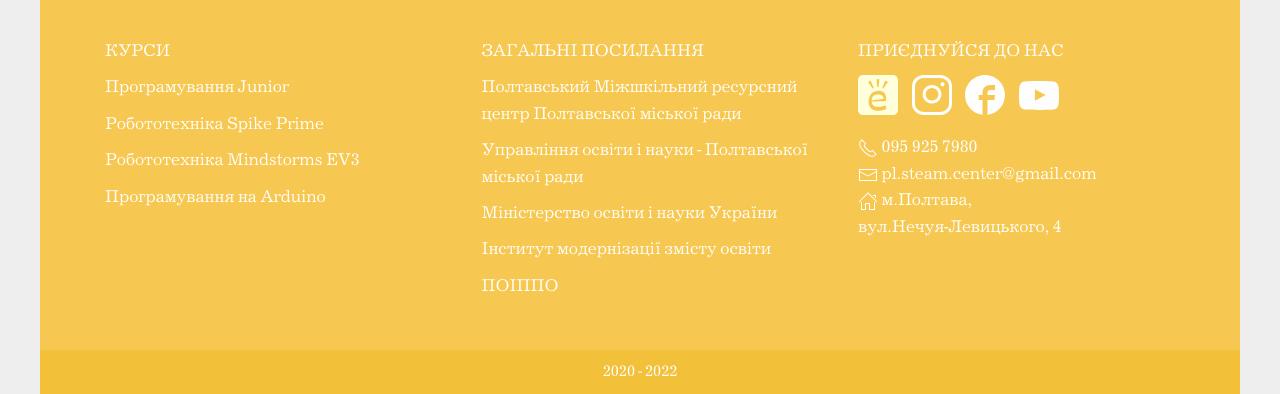
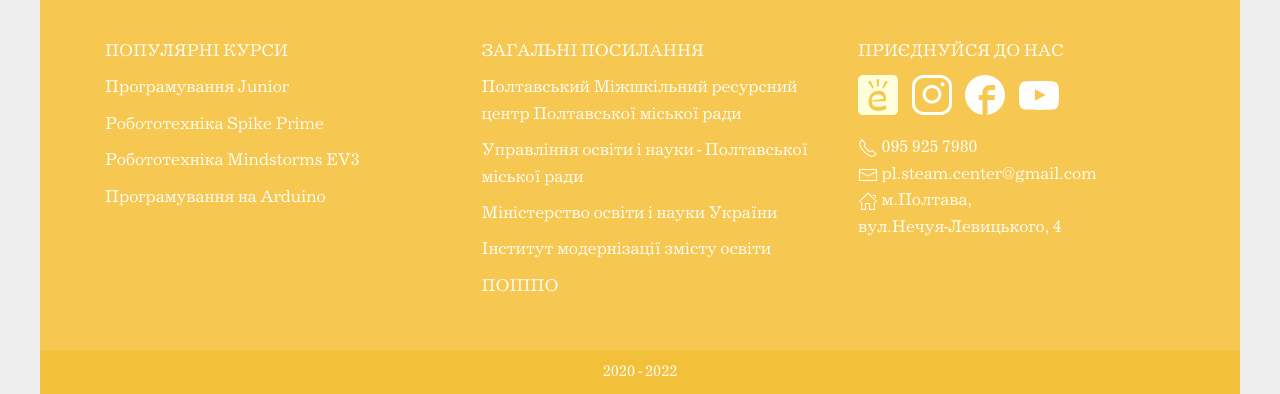
Before and after one commit to blackange1/steamcentre, a Django app: page / in a window 1280 px wide. Shown: the part 3907-4301 px from the top of the page. Run offline with Django 4.2, Linux system fonts and the light colour scheme; data that the repository does not hold is empty.

Commit message:
debag footer again

```diff
--- a/app/static/js/main.js
+++ b/app/static/js/main.js
@@ -1,20 +1,8 @@
-// const sleep = (ms) => {
-//     ms += new Date().getTime();
-//     while (new Date() < ms){}
-// }
-
 document.addEventListener('DOMContentLoaded', function(){
     const print = (obj) => {
         console.log(obj)
     }
-//    //render menu
-//    // document.getElementById('mainMenu').innerHTML = menu
-//
-//    //render footer
-//    // document.getElementById('mainFooter').innerHTML = footer
-//
-    //render scrollUp
-    // sleep(500)
+
     let elementBody = document.getElementById('body');
     let a = document.createElement('a');
     a.id = 'scroll__up'
@@ -28,14 +16,6 @@ document.addEventListener('DOMContentLoaded', function(){
     a.appendChild(div)
     elementBody.appendChild(a)
 
-    print(a)
-    print(typeof(a))
-//    document.getElementById('body').innerHTML += `
-//    <a href="#mainMenu" id="scroll__up" class="scroll__up" uk-scroll>
-//        <div  uk-icon="icon: chevron-up; ratio: 1.5" ></div>
-//    </a>
-//    `
-//
    let scrollUp = document.getElementById("scroll__up")
    let isShow = false
    setInterval(() => {
@@ -51,17 +31,16 @@ document.addEventListener('DOMContentLoaded', function(){
        }
    }
    }, 1000);
-//
-//
+
 //    // render footerYear
    function renderYear() {
    let footerEnd = document.getElementById('year');
    let date = new Date();
    footerEnd.innerText = '2020 - ' + date.getFullYear().toString();
    }
-//
+
    renderYear()
-//
+
 //    //menu
 //    let subMenuHeadline = document.getElementsByClassName('sub_menu_headline')
 //    for (let el of subMenuHeadline) {
--- a/templates/footer.html
+++ b/templates/footer.html
@@ -3,7 +3,7 @@
     <div class="footerConteoner uk-grid-match uk-grid-small" uk-grid>
         <div class="uk-width-1-3@m">
             <ul class="footerList">
-                <li class="footerList_item footerList_h">КУРСИ</li>
+                <li class="footerList_item footerList_h">ПОПУЛЯРНІ КУРСИ</li>
                 <li class="courses_item"><a class="footerList_link" href="/courses/#course_1">Програмування Junior</a>
                 </li>
                 <li class="courses_item"><a class="footerList_link" href="/courses/#course_2">Робототехніка
```
